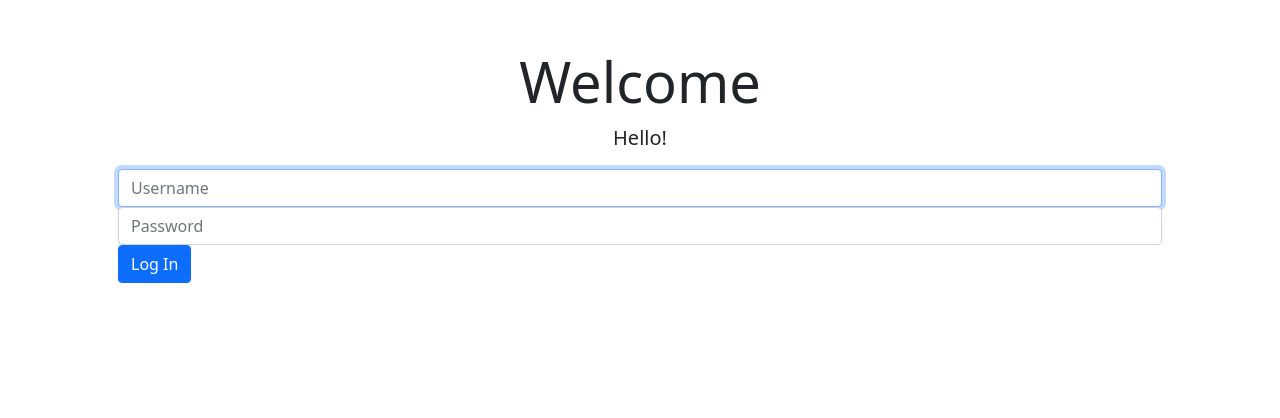
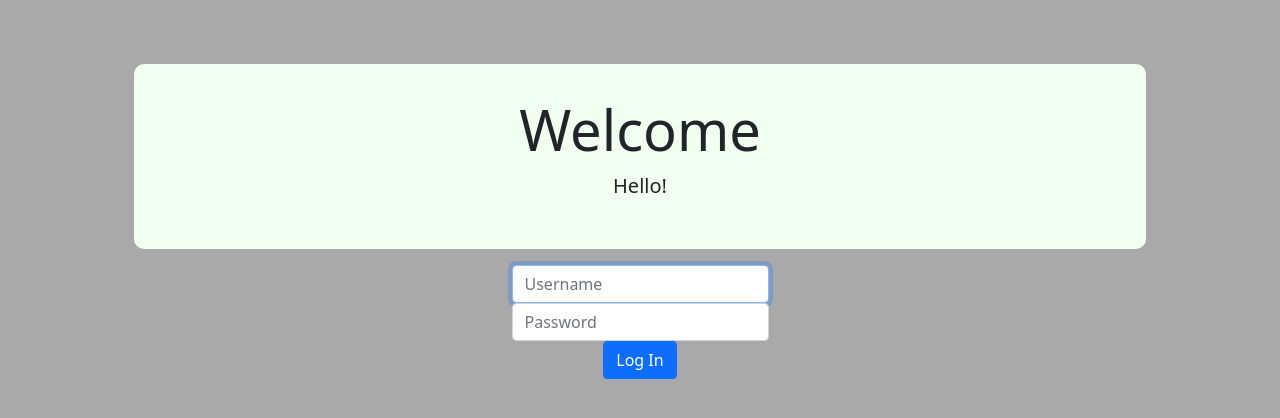
Before and after one commit to Koldenblue/flask-sqlalchemy-template, a Flask app: page /login in a window 1280 px wide. Shown: the part 66-484 px from the top of the page. Run offline with Flask 2, Linux system fonts and the light colour scheme; style sheets or scripts are compiled from the project's sources.

Commit message:
updated styles

```diff
--- a/package.json
+++ b/package.json
@@ -6,7 +6,7 @@
   "scripts": {
     "test": "echo \"Error: no test specified\" && exit 1",
     "watch": "nodemon --exec flask run --ext py,js,json,html,css",
-    "watch-sass": "sass.bat --watch static/styles.scss static/css-output/output.css"
+    "watch-sass": "sass.bat --watch static/css/index.scss static/css/css-output/output.css"
   },
   "author": "Kevin Miller",
   "license": "MIT"
--- a/static/css/styles.scss
+++ b/static/css/index.scss
@@ -26,7 +26,17 @@ main img
     max-width: 100%;
 }
 
-
+// cause navbar text to be on right side
+.navbar-collapse {
+  width: auto;
+}
 .jumbotron-fluid {
     background-color: honeydew;
+    padding: 2rem 0 2rem 0;
+    border-radius: 10px;
+    margin: 1rem;
 }
+
+.login-form {
+  margin: 0.125rem;
+}
```
